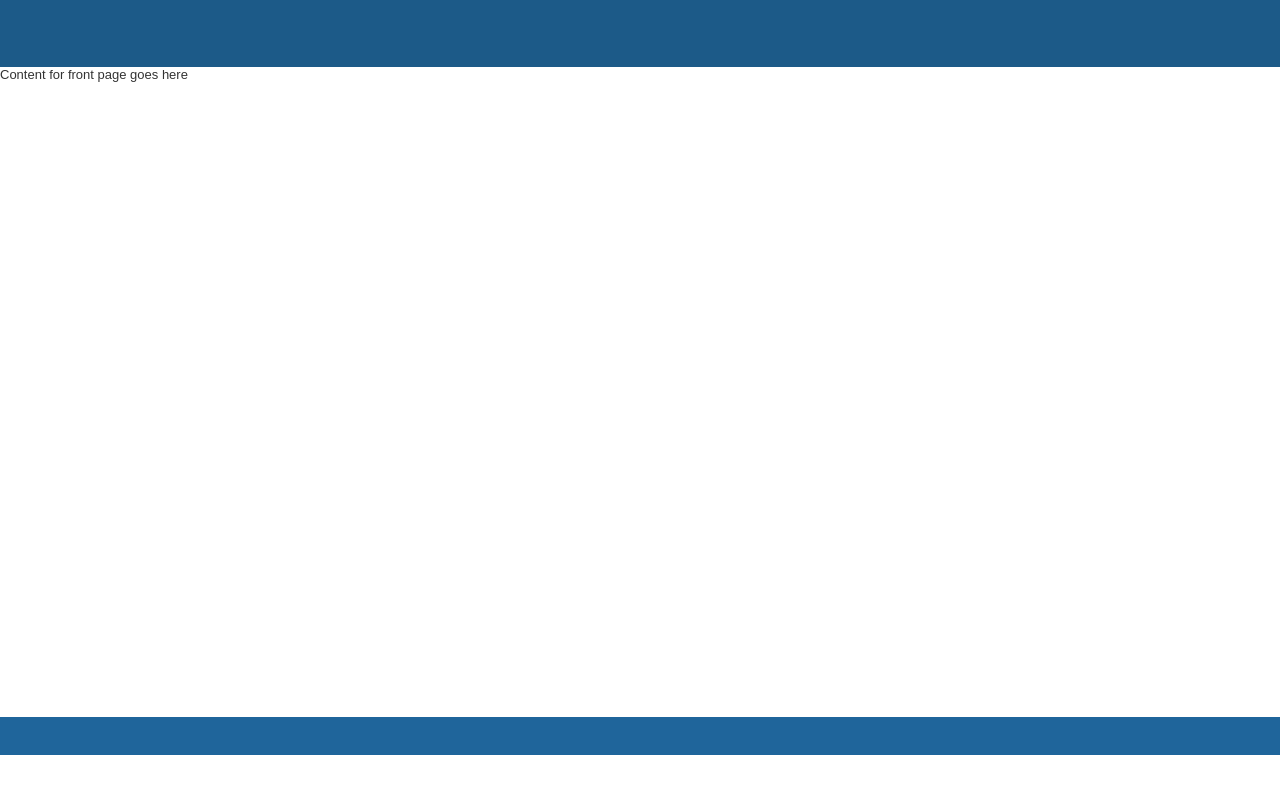
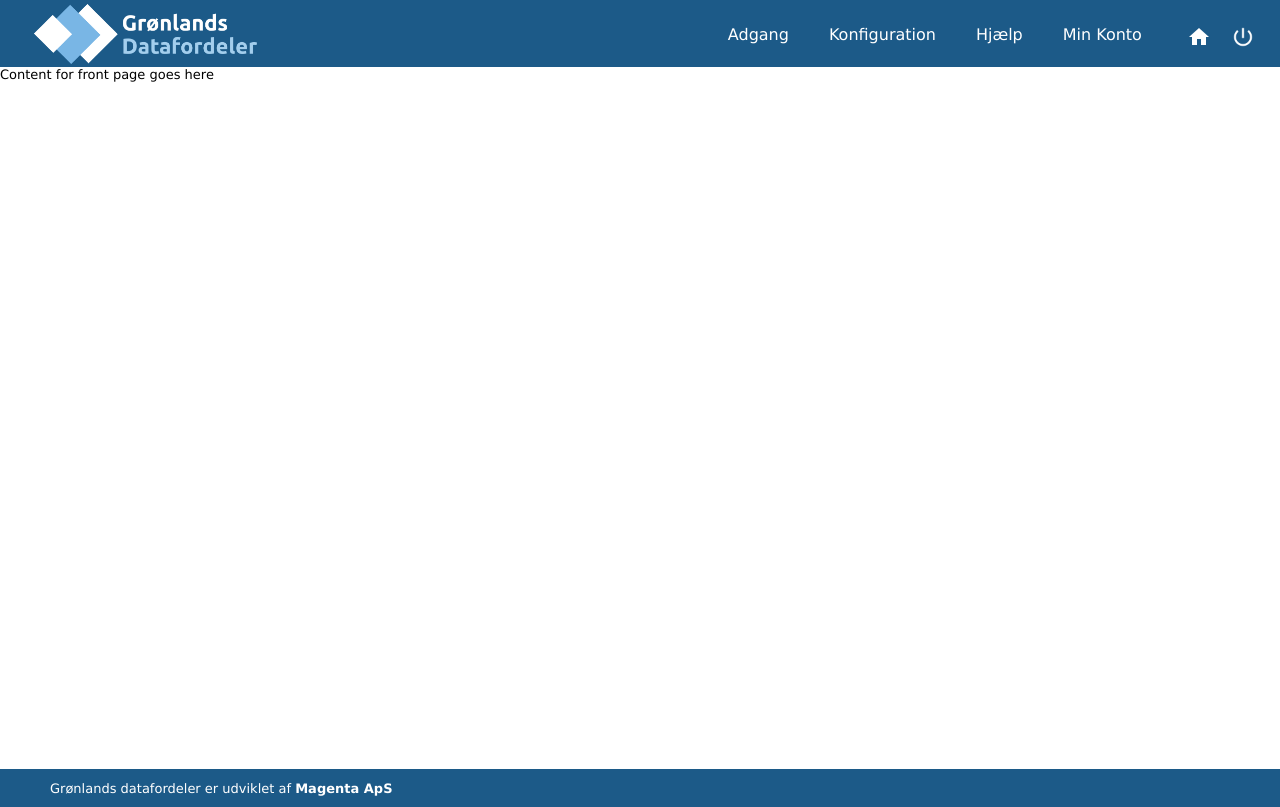
Before and after one commit to magenta-aps/datafordeler-admin, a Django app: page / in a window 1280 px wide. Before the commit the page ends 755 px from the top, so only its background shows below. Run offline with Django 3.2, Linux system fonts and the light colour scheme; parts of the project's set-up code (start-up, migrations or seed data) failed here and were passed over.

Commit message:
Finished the header template and added a frontpage for testing.

```diff
--- a/django/dafousers/static/resources/css/main.css
+++ b/django/dafousers/static/resources/css/main.css
@@ -1,9 +1,13 @@
+:root {
+  --dafo-blue:rgba(28, 90, 136, 1);
+}
+
 html {
-  font-family:'Arial normal', 'Arial';
-  font-weight:400;
-  font-style:normal;
+  font-family: 'Verdana normal', 'Verdana';
+  font-weight: 400;
+  font-style: normal;
   font-size:13px;
-  color:#333333;
+  color:black;
   line-height:normal;
 }
 
@@ -11,33 +15,98 @@ body {
   border: 0;
   margin: 0;
   padding: 0;
-
 }
 
-#top_bar {
-  border-width:0px;
-  height:67px;
-  background:inherit;
-  background-color:rgba(28, 90, 136, 1);
-  border:none;
-  border-radius:0px;
-  -moz-box-shadow:none;
-  -webkit-box-shadow:none;
-  box-shadow:none;
+a {
+  text-decoration: none;
+  color: inherit;
 }
 
-#contentcontainer {
-    min-height: 50em;
+.top_bar {
+  height:67px;
+  background-color:var(--dafo-blue);
 }
 
-#bottom_bar {
-  border-width:0px;
+.top_menus {
+  float:right;
+  font-size: 16px;
+  color: white;
+  display: flex;
+}
+
+.top_menus .menu {
+  margin-left: 40px;
+  cursor: pointer;
+}
+
+.top_menus .menu:hover {
+  box-sizing:border-box;
+  border: 0 solid white;
+  border-bottom-width: 3px;
+}
+
+.top_menus .menu div,
+.top_menus .buttons a img {
+  padding: 25px 0 20px 0;
+}
+
+.top_menus .buttons {
+  margin-left: 30px;
+  margin-right: 25px;
+}
+
+.top_menus .buttons a img {
+  width: 24px;
+  height: 24px;
+  margin-left: 15px;
+  cursor: pointer;
+}
+
+.logo {
+  padding: 4px 0px 0px 34px;
+  width: 223px;
+  height: 60px;
+}
+
+.content_container {
+  min-height: 53em;
+}
+
+.bottom_bar {
   height:38px;
-  background:inherit;
-  background-color:rgba(31, 101, 155, 1);
-  border:none;
-  border-radius:0px;
-  -moz-box-shadow:none;
-  -webkit-box-shadow:none;
-  box-shadow:none;
+  background-color:var(--dafo-blue);
 }
+
+.bottom_bar p {
+  color: white;
+  padding: 12px 0 0 50px;
+}
+
+.dropdown {
+  display: inline-block;
+  background-color: var(--dafo-blue);
+}
+
+.dropdown-content {
+  position: absolute;
+  z-index: 1;
+  display:block;
+}
+
+.dropdown-content a {
+  padding: 8px 12px;
+  display: block;
+  font-size: 14px;
+}
+
+.slider {
+  overflow-y: hidden;
+  max-height: 0;
+  transition-property: all;
+  transition-duration: .5s;
+  transition-timing-function: cubic-bezier(.83,.3,.3,.83);
+}
+
+.slider.show {
+  max-height: 500px;
+}
--- a/django/dafousers/templates/index.html
+++ b/django/dafousers/templates/index.html
@@ -13,17 +13,84 @@
     <link href="https://fonts.googleapis.com/css?family=Ubuntu" type="text/css" rel="stylesheet"/>
     <script src="{% static 'resources/scripts/jquery-3.2.1.min.js' %}"></script>
     <script src="{% static 'resources/jquery-ui-1.12.1/jquery-ui.min.js' %}"></script>
+
+
+
+      <script>
+          /* When the user clicks on the button,
+          toggle between hiding and showing the dropdown content */
+          function myFunction(id) {
+              document.getElementById(id).classList.toggle("show");
+          }
+
+          // Close the dropdown if the user clicks outside of it
+          window.onclick = function(event) {
+              if (!event.target.matches('.dropbtn')) {
+
+                  var dropdowns = document.getElementsByClassName("dropdown-content");
+                  var i;
+                  for (i = 0; i < dropdowns.length; i++) {
+                      var openDropdown = dropdowns[i];
+                      if (openDropdown.classList.contains('show')) {
+                          openDropdown.classList.remove('show');
+                      }
+                  }
+              }
+          }
+      </script>
+
     {% block head_extra %}{% endblock %}
   </head>
   <body>
-        <div id="top_bar">
+        <div class="top_bar">
+            <a href="{% url 'dafousers:frontpage' %}">
+                <img class="logo" src="{% static 'resources/images/logo.png' %}">
+            </a>
+            <div class="top_menus">
+
+                <div class="menu">
+                    <div onclick="myFunction('adgang')" class="dropbtn">Adgang</div>
+                    <span id="adgang" class="dropdown-content dropdown slider">
+                        <a href="{% url 'dafousers:frontpage' %}">Opret organisation</a>
+                        <a href="{% url 'dafousers:frontpage' %}">Opret bruger</a>
+                        <a href="{% url 'dafousers:frontpage' %}">Opret system</a>
+                        <a href="{% url 'dafousers:frontpage' %}">Administrér organisation</a>
+                        <a href="{% url 'dafousers:frontpage' %}">Administrér bruger</a>
+                        <a href="{% url 'dafousers:frontpage' %}">Administrér system</a>
+                    </span>
+                </div>
+
+                <div class="menu">
+                    <div onclick="myFunction('konfiguration')" class="dropbtn">Konfiguration</div>
+                    <span id="konfiguration" class="dropdown-content dropdown slider">
+                        <a href="{% url 'dafousers:frontpage' %}">Opret organisation</a>
+                        <a href="{% url 'dafousers:frontpage' %}">Opret bruger</a>
+                        <a href="{% url 'dafousers:frontpage' %}">Opret system</a>
+                        <a href="{% url 'dafousers:frontpage' %}">Administrér organisation</a>
+                        <a href="{% url 'dafousers:frontpage' %}">Administrér bruger</a>
+                        <a href="{% url 'dafousers:frontpage' %}">Administrér system</a>
+                    </span>
+                </div>
+
+                <a class="menu" href="{% url 'dafousers:frontpage' %}"><div>Hjælp</div></a>
+                <a class="menu" href="{% url 'dafousers:frontpage' %}"><div>Min Konto</div></a>
+                <div class="buttons">
+                    <a href="{% url 'dafousers:frontpage' %}">
+                        <img src="{% static 'resources/images/home.png' %}">
+                    </a>
+                    <a href="{% url 'dafousers:frontpage' %}">
+                        <img src="{% static 'resources/images/log-off.png' %}">
+                    </a>
+                </div>
+            </div>
         </div>
-        <div id="contentcontainer">
+        <div class="content_container">
             {% block content %}
                 Content for front page goes here
             {% endblock %}
         </div>
-        <div id="bottom_bar">
+        <div class="bottom_bar">
+            <p>Grønlands datafordeler er udviklet af <b>Magenta ApS</b></p>
         </div>
   </body>
 </html>
--- a/django/dafousers/urls.py
+++ b/django/dafousers/urls.py
@@ -11,5 +11,6 @@ urlpatterns = [
     url(r'user/$',
         dafo_views.PasswordUserList.as_view(),
         name='passworduser-list'),
+    url(r'frontpage/$', dafo_views.FrontpageView.as_view(), name="frontpage"),
     url(r'^$', dafo_views.IndexView.as_view(), name="index")
 ]
--- a/django/dafousers/views.py
+++ b/django/dafousers/views.py
@@ -13,6 +13,9 @@ from dafousers.forms import PasswordUserForm
 
 class IndexView(TemplateView):
     template_name = 'index.html'
+
+class FrontpageView(TemplateView):
+    template_name = 'frontpage.html'
 
 
 class PasswordUserCreate(CreateView):
```
Also changed, not shown: django/dafousers/templates/dafousers/passworduser-details.html (+7 -0 lines), django/dafousers/templates/dafousers/passworduser-list.html (+7 -0 lines), django/dafousers/templates/frontpage.html (added, +10 -0 lines), django/dafousers/static/resources/images/home.png (added), django/dafousers/static/resources/images/log-off.png (added), django/dafousers/static/resources/images/logo.png (added).
